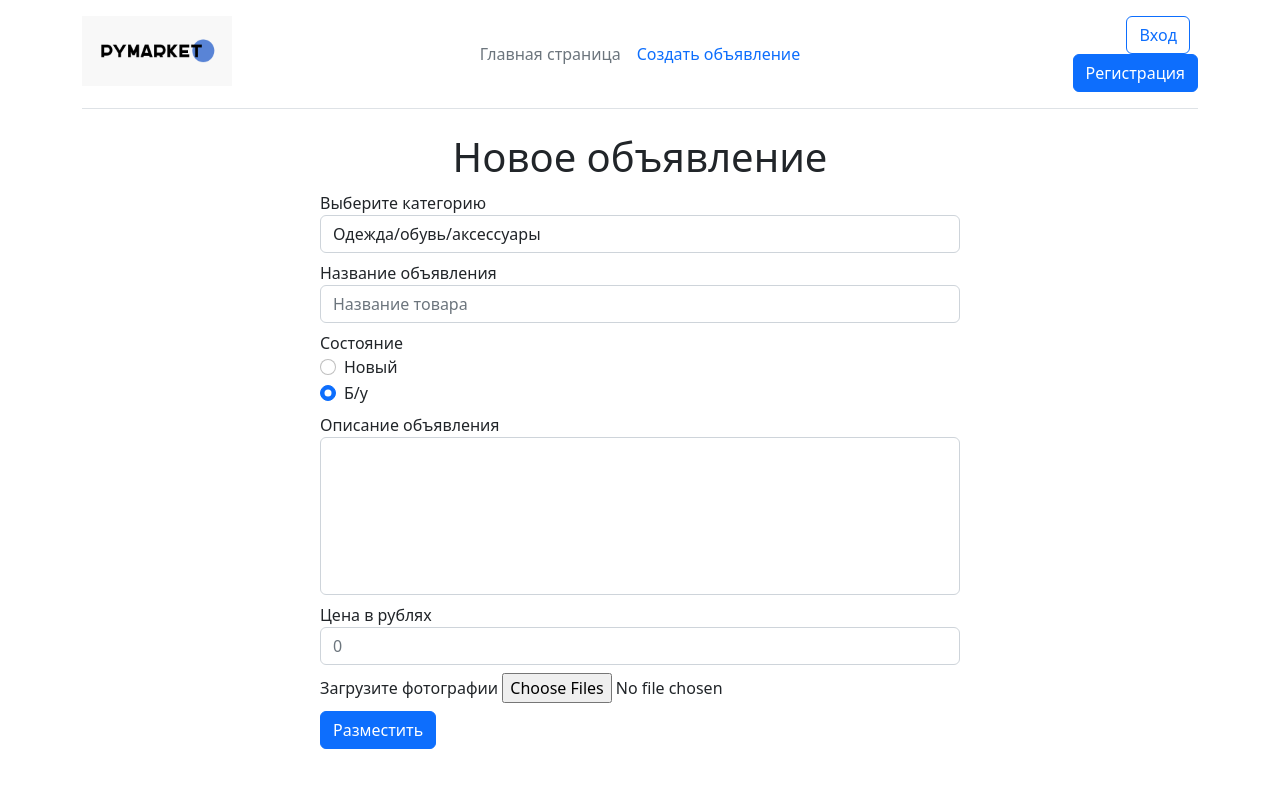
After one commit to Ravil1806/PyMarket, a Flask app: page /add_item in a window 1280 px wide. The commit adds this page. Run offline with Flask 3, Linux system fonts and the light colour scheme.

Commit message:
+много чего то

```diff
--- a/main.py
+++ b/main.py
@@ -1,9 +1,24 @@
-from flask import Flask, render_template
+from flask import Flask, render_template, request, redirect, url_for
+from flask_sqlalchemy import SQLAlchemy
 from data import db_session
-from data.user import User
 from data.item import Item
 
 app = Flask(__name__)
+# app.config['SQLALCHEMY_DATABASE_URI'] = 'sqlite:///main.db'
+# app.config['SQLALCHEMY_TRACK_MODIFICATIONS'] = False
+# db = SQLAlchemy(app)
+
+categories = ['Одежда/обувь/аксессуары', 'Бижутерия/украшения',
+              'Косметика/парфюмерия', 'Бытовая техника для дома/кухни/',
+              'Мебель/интерьер', 'Товары для кухни', 'Продукты питания',
+              'Товары для ремонта/строительства', 'Аудио-/видео-электроника',
+              'Игры/приставки', 'Компьютеры/ноутбуки',
+              'Оргтехника/расходники', 'Планшеты/электронные книги',
+              'Телефоны', 'Комплектующие для ПК', 'Периферия для ПК',
+              'Сетевое оборудование', 'Фототехника', 'Для охоты/рыбалки',
+              'Для спорта, отдыха', 'Билеты/купоны', 'Книги/журналы',
+              'Коллекционные предметы', 'Музыкальные инструменты',
+              'Животные/товары для животных']
 
 
 @app.route('/')
@@ -21,15 +36,30 @@ def signup():
     return render_template('sign_up.html', title='Регистрация')
 
 
+@app.route('/add_item', methods=['GET', 'POST'])  # Доработать!!!!!!!!!!!
+def additem():
+    if request.method == 'POST':
+        item = Item()
+        item.category = request.form['category']
+        item.title = request.form['title']
+        item.condition = request.form['condition']
+        item.description = request.form['description']
+        item.price = request.form['price']
+        item.photos = request.form['photos']
+        try:
+            session = db_session.create_session('main.db')
+            session.add(item)
+            session.commit()
+            return redirect('/')  # Добавить сообщение об успехе
+        except Exception:
+            return redirect('/sign_up')  # Добавить сообщение об ошибке
+    else:
+        return render_template('add_item.html', title='Новое объявление',
+                               categories=categories)
+
+
 def main():
-    db_session.global_init("db//main.db")
-    # user = User()
-    # user.name = "Равиль"
-    # user.surname = "Сулейманов"
-    # user.email = "ravil1806@email.ru"
-    # session = db_session.create_session()
-    # session.add(user)
-    # session.commit()
+    db_session.global_init("main.db")
     app.run(host='127.0.0.1', port=5000, debug=True)
 
 
--- a/static/css/style.css
+++ b/static/css/style.css
@@ -0,0 +1,12 @@
+html {
+    font: Open-Sans
+}
+
+textarea {
+    resize: none;
+}
+
+h1 {
+    margin-bottom: 10px;
+    text-align: center
+}
--- /dev/null
+++ b/templates/add_item.html
@@ -0,0 +1,51 @@
+{% extends "base.html" %}
+
+{% block content %}
+    <main class="form-signin w-50 m-auto">
+        <h1>Новое объявление</h1>
+        <form method="post">
+            <div class="form-group mb-2">
+                <label for="catSelect">Выберите категорию</label>
+                <select class="form-control" id="categorySelect" name="category">
+                    {% for category in categories %}
+                    <option>{{category}}</option>
+                    {% endfor %}
+                </select>
+            </div>
+            <div class="form-group mb-2">
+                <label for="itemnameInput">Название объявления</label>
+                <input type="text" name="title" class="form-control" id="itemnameInput" placeholder="Название товара">
+            </div>
+            <div class="form-group mb-2">
+                <label for="form-check">Состояние</label>
+                <div class="form-check">
+                    <input class="form-check-input" type="radio" name="condition" id="new" value="new">
+                    <label class="form-check-label" for="new">
+                        Новый
+                    </label>
+                </div>
+                <div class="form-check">
+                    <input class="form-check-input" type="radio" name="condition" id="used" value="used" checked>
+                    <label class="form-check-label" for="used">
+                        Б/у
+                    </label>
+                </div>
+            </div>
+            <div class="form-group mb-2">
+                <label for="description">Описание объявления</label>
+                <textarea class="form-control" id="description" rows="6" name="description"></textarea>
+            </div>
+            <div class="form-group mb-2">
+                <label for="priceInput">Цена в рублях</label>
+                <input type="number" name="price" class="form-control" id="priceInput" placeholder="0" min="0" max="1000000000">
+            </div>
+            <div class="form-group mb-2">
+                <label for="itemsPhotos">Загрузите фотографии</label>
+                <input type="file" name="photos" class="form-control-file" id="itemsPhotos" multiple accept="image/*">
+            </div>
+        </form>
+        <form action="/">
+            <button type="submit" class="btn btn-primary">Разместить</button>
+        </form>
+    </main>
+{% endblock %}
--- a/templates/base.html
+++ b/templates/base.html
@@ -17,7 +17,7 @@
       </div>
       <ul class="nav col-12 col-md-auto mb-2 justify-content-center mb-md-0">
         <li><a href="/" class="nav-link px-2 link-secondary">Главная страница</a></li>
-        <li><a href="#" class="nav-link px-2">Создать объявление</a></li>
+        <li><a href="/add_item" class="nav-link px-2">Создать объявление</a></li>
       </ul>
       <div class="col-md-3 text-end">
         <form action="sign_in">
```
Also changed, not shown: data/item.py (+4 -4 lines), db/main.db (deleted), main.db (added).
